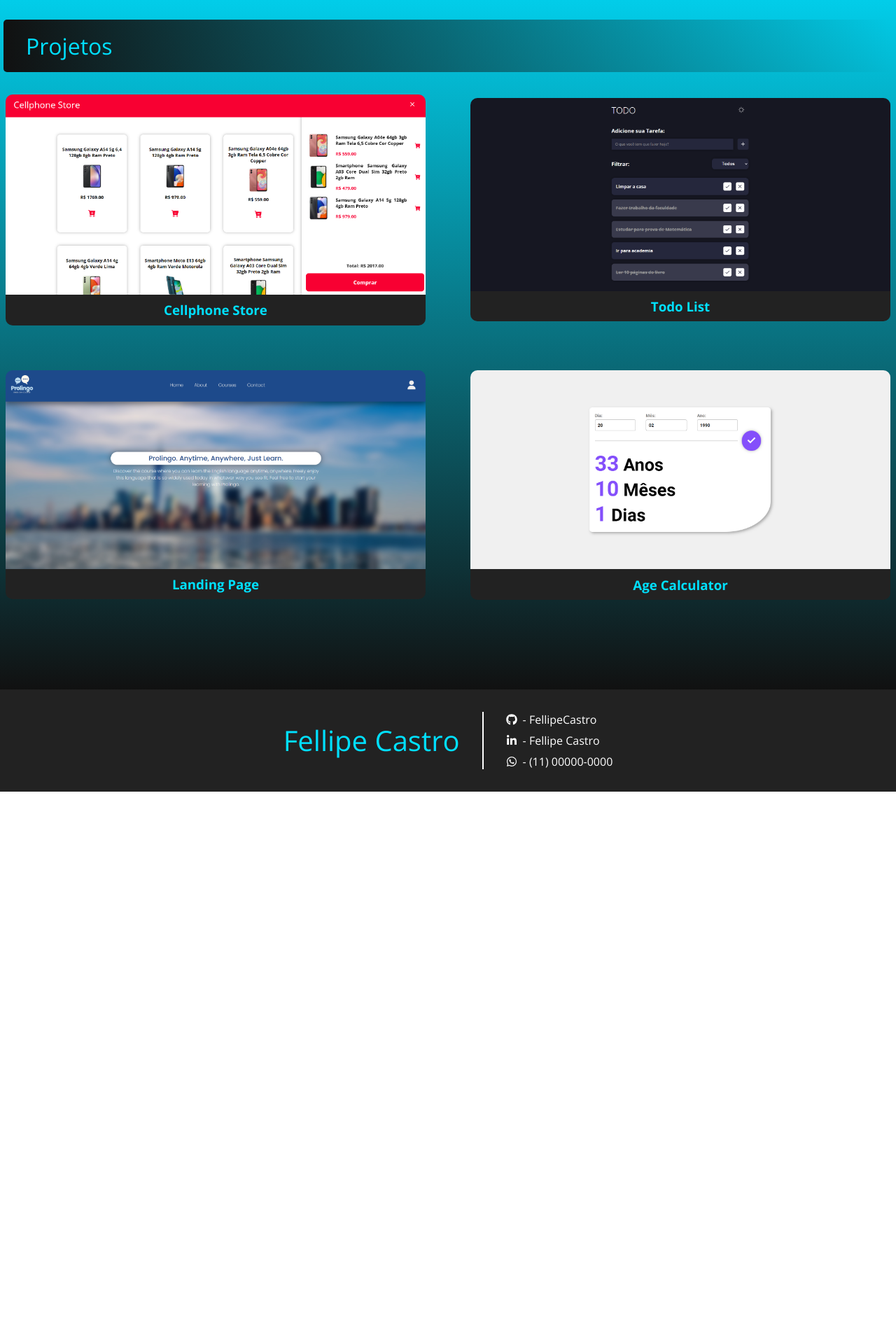
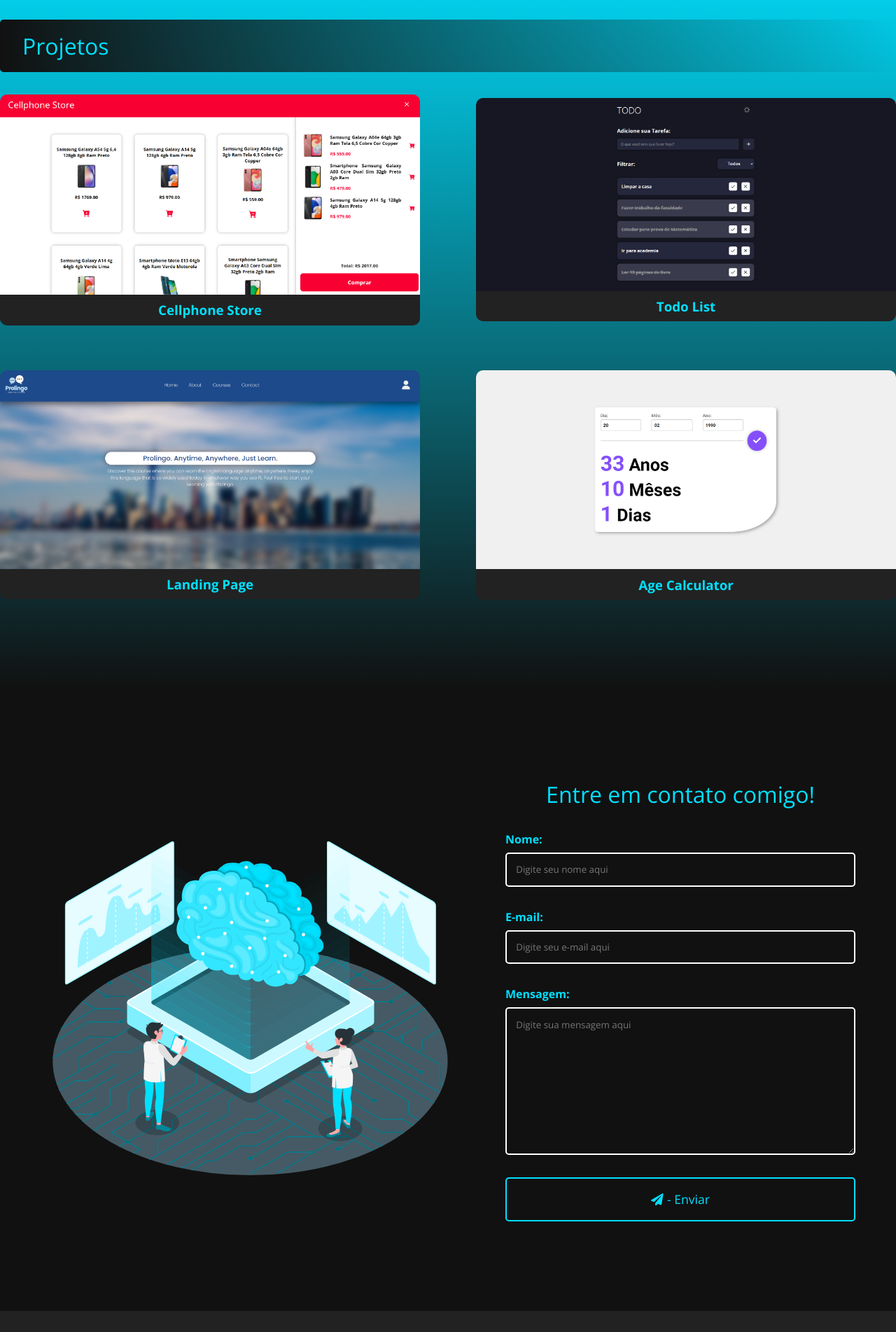
Before and after one commit to FellipeCastro/portifolio, a React (Vite) app: page / in a window 1280 px wide. Shown: the part 1700-3603 px from the top of the page at 70% size. Before the commit the page ends 2831 px from the top, so only its background shows below. Built offline with nearby package versions, Linux system fonts and the light colour scheme.

Commit message:
Estilização do contact feita

```diff
--- a/src/App.jsx
+++ b/src/App.jsx
@@ -2,9 +2,10 @@ import Header from './components/Header'
 import Footer from './components/Footer'
 import Home from './components/Home'
 import About from './components/About'
+import Projects from './components/Projects'
+import Contact from './components/Contact'
 
 import './App.css'
-import Projects from './components/Project'
 
 export default function App() {
 
@@ -16,6 +17,7 @@ export default function App() {
         <Home />
         <About />
         <Projects />
+        <Contact />
       </div>
 
       <Footer />
--- a/src/components/About.css
+++ b/src/components/About.css
@@ -48,21 +48,23 @@
 .skills ul li {
     display: flex;
     flex-direction: column;
+    border-radius: 10px;
+    overflow: hidden;
+    cursor: pointer;
+    transition: .5s;
 }
 
 .skills ul li img {
     width: 135px;
-    border-radius: 10px;
-    cursor: pointer;
-    transition: .5s;
 }
 
-.skills ul li img:hover {
-    box-shadow: 0px 0px 30px #fff;
+.skills ul li:hover {
+    transform: translateY(-1em);
 }
 
 .skills ul li h3 {
     text-align: center;
-    color: #222;
-    padding: .5em;
+    color: #00e0ff;
+    padding: .3em;
+    background-color: #222;
 }
--- /dev/null
+++ b/src/components/Contact.css
@@ -0,0 +1,97 @@
+.contact {
+    width: 100%;
+    min-height: 100vh;
+    background-color: #111;
+    display: flex;
+    justify-content: center;
+    align-items: center;
+    gap: 5%;
+    padding: 10% 0;
+}
+
+.img-container {
+    width: 600px;
+}
+
+.img-container img {
+    width: 100%;
+}
+
+.container-contact {
+    width: 500px;
+    display: flex;
+    flex-direction: column;
+    justify-content: center;
+    align-items: center;
+}
+
+.container-contact h2 {
+    width: 100%;
+    color: #00e0ff;
+    font-weight: 400;
+    font-size: 2em;
+    margin-bottom: 1em;
+    text-align: center;
+}
+
+.container-contact form {
+    width: 100%;
+    display: flex;
+    flex-direction: column;
+    justify-content: center;
+    align-items: flex-start;
+    gap: 2em;
+}
+
+.input-container, .textarea-container {
+    width: 100%;
+    display: flex;
+    flex-direction: column;
+    justify-content: center;
+    align-items: flex-start;
+    gap: .5em;
+}
+
+.input-container label, .textarea-container label {
+    color: #00e0ff;
+    font-weight: 800;
+}
+
+.input-container input, .textarea-container textarea {
+    width: 100%;
+    padding: 1em;
+    outline: none;
+    border: 2px solid #fff;
+    border-radius: 5px;
+    background-color: transparent;
+    color: #fff;
+}
+
+.input-container input::placeholder {
+    color: #777;
+}
+
+.textarea-container textarea {
+    resize: vertical;
+}
+
+.btn {
+    width: 100%;
+    padding: 1em;
+    display: flex;
+    justify-content: center;
+    align-items: center;
+    gap: .3em;
+    border: 2px solid #00e0ff;
+    border-radius: 5px;
+    background-color: transparent;
+    color: #00e0ff;
+    font-size: 1.1em;
+    cursor: pointer;
+    transition: .5s;
+}
+
+.btn:hover {
+    border-color: #fff;
+    color: #fff;
+}
--- /dev/null
+++ b/src/components/Contact.jsx
@@ -0,0 +1,40 @@
+import { FaPaperPlane } from "react-icons/fa";
+
+import imgContact from '../img/img-contact.svg'
+
+import './Contact.css'
+
+export default function Contact() {
+    return (
+        <div className='contact' id='contact'>
+            <div className="img-container">
+                <img src={imgContact} alt="" />
+            </div>
+
+            <div className="container-contact">
+                <h2>Entre em contato comigo!</h2>
+
+                <form method='post' autoComplete='off'>
+                    <div className="input-container">
+                        <label htmlFor="name">Nome: </label>
+                        <input type="text" name="name" id="name" placeholder="Digite seu nome aqui" required/>
+                    </div>
+
+                    <div className="input-container">
+                        <label htmlFor="email">E-mail: </label>
+                        <input type="email" name="email" id="email" placeholder="Digite seu e-mail aqui" required/>
+                    </div>
+
+                    <div className="textarea-container">
+                        <label htmlFor="message">Mensagem: </label>
+                        <textarea name="message" id="message" cols="30" rows="10" placeholder="Digite sua mensagem aqui" required></textarea>
+                    </div>
+
+                    <button type="submit" className="btn">
+                        <FaPaperPlane /> - Enviar
+                    </button>
+                </form>
+            </div>
+        </div>
+    )
+}
--- a/src/components/Projects.css
+++ b/src/components/Projects.css
@@ -9,8 +9,12 @@
     padding: 10% 0;
 }
 
-.projects h2 {
-    width: 1270px;
+.container-projects {
+    max-width: 1300px;
+}
+
+.container-projects h2 {
+    width: 100%;
     color: #00e0ff;
     font-weight: 400;
     font-size: 2em;
@@ -20,16 +24,16 @@
     margin-bottom: 1em;
 }
 
-.projects ul {
-    max-width: 1300px;
+.container-projects ul {
+    width: 100%;
     display: flex;
-    justify-content: center;
+    justify-content: space-between;
     align-items: center;
     flex-wrap: wrap;
     gap: 4em;
 }
 
-.projects ul li {
+.container-projects ul li {
     width: 600px;
     display: flex;
     flex-direction: column;
@@ -39,11 +43,11 @@
     position: relative;
 }
 
-.projects ul li img {
+.container-projects ul li img {
     width: 100%;
 }
 
-.projects ul li h3 {
+.container-projects ul li h3 {
     text-align: center;
     font-weight: 800;
     color: #00e0ff;
--- a/src/components/Project.jsx
+++ b/src/components/Projects.jsx
@@ -38,8 +38,8 @@ export default function Projects() {
 
     return (
         <div className="projects" id='projects'>
+            <div className="container-projects">
                 <h2>Projetos</h2>
-
                 <ul>
                     {projects.map((project, index) => {
                         return (
@@ -60,5 +60,6 @@ export default function Projects() {
                     })}
                 </ul>
             </div>
+        </div>
     )
 }
```
Also changed, not shown: src/img/img-contact.svg (added). Lines whose indentation alone changed are shown as unchanged.
